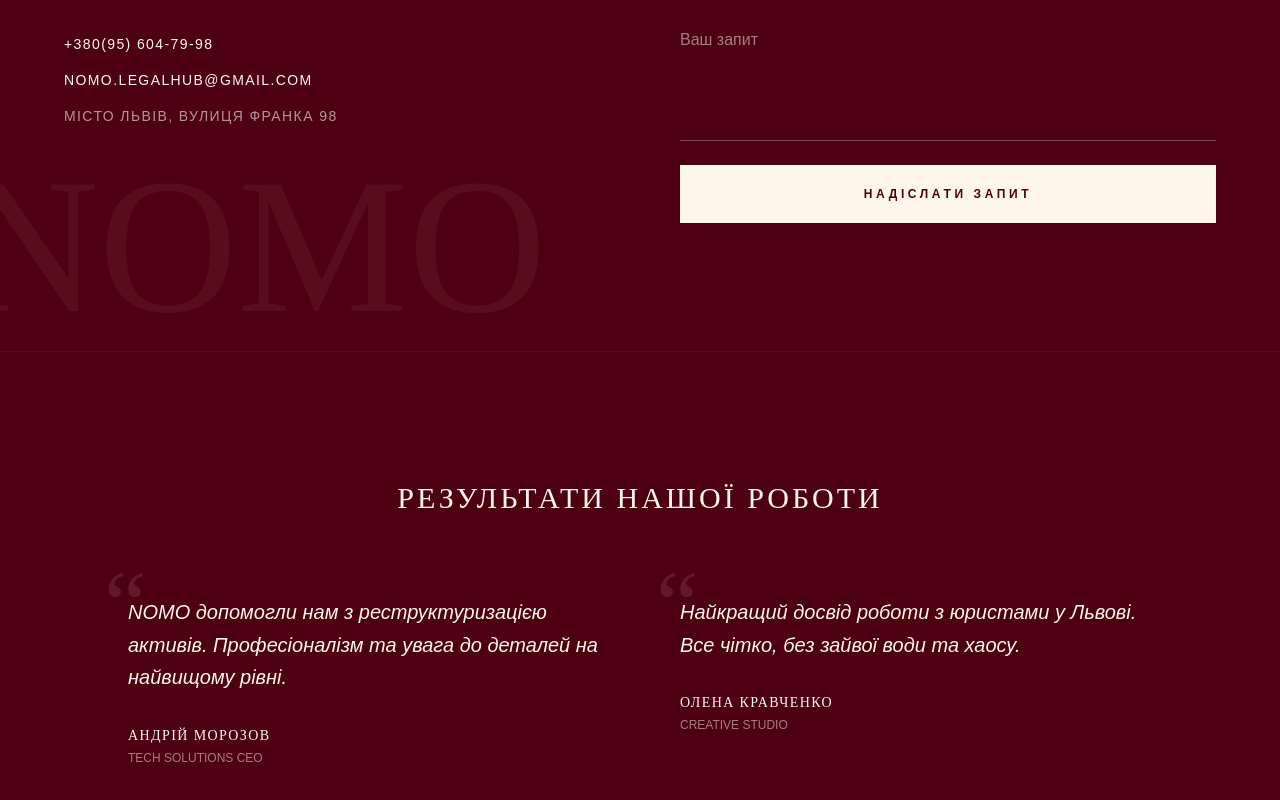
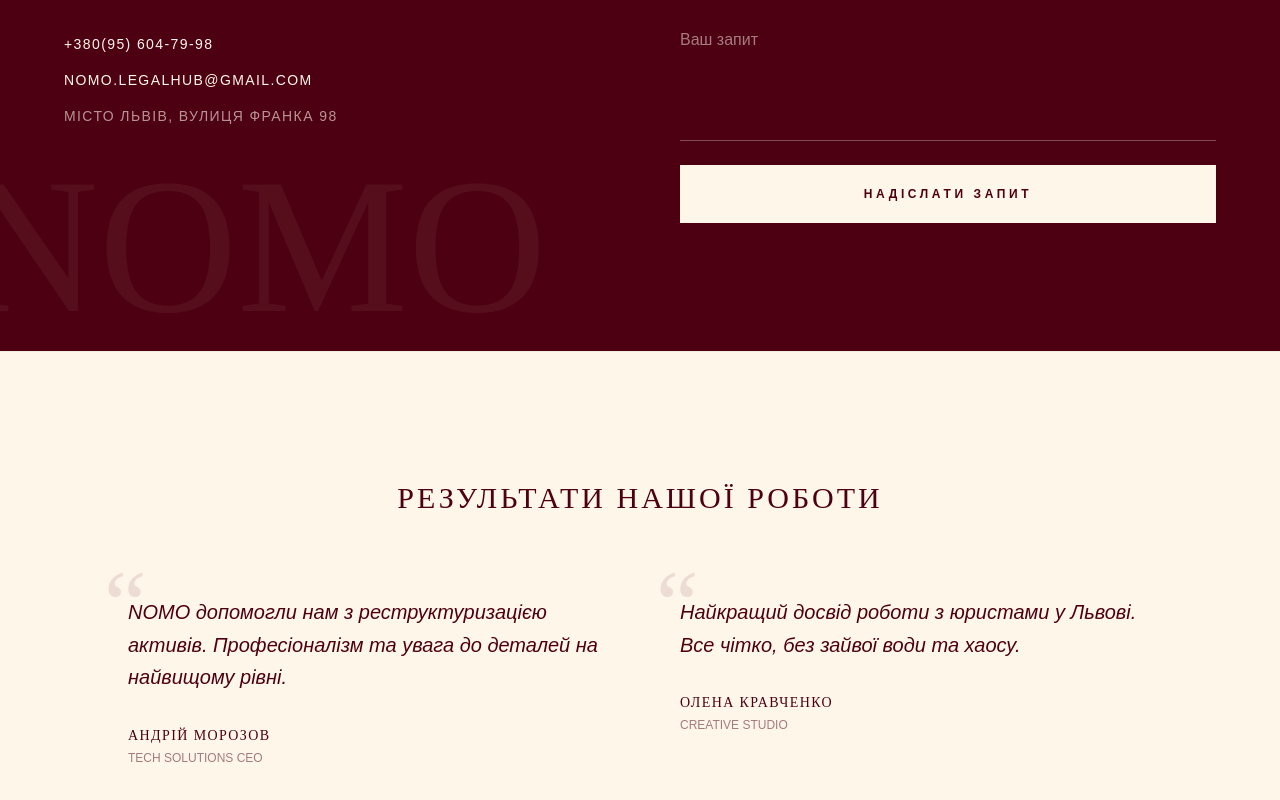
Before and after one commit to fiyzech/nomo-legal-lab, a React (Vite) app: page / in a window 1280 px wide. Shown: the part 3468-4268 px from the top of the page. Built offline with nearby package versions, Linux system fonts and the light colour scheme.

Commit message:
change bg color of testimionials

```diff
--- a/src/sections/Testimionials.tsx
+++ b/src/sections/Testimionials.tsx
@@ -25,7 +25,7 @@ const testimonials: Testimonial[] = [
 
 const Testimonials = () => {
   return (
-    <section className="bg-nomo-red text-nomo-beige py-32 px-6 border-t border-nomo-beige/5">
+    <section className="bg-nomo-beige text-nomo-red py-32 px-6 border-t border-nomo-red/5">
       <div className="container mx-auto max-w-5xl">
         <h2 className="font-tenor text-3xl uppercase mb-20 text-center tracking-widest">
           Результати нашої роботи
```
